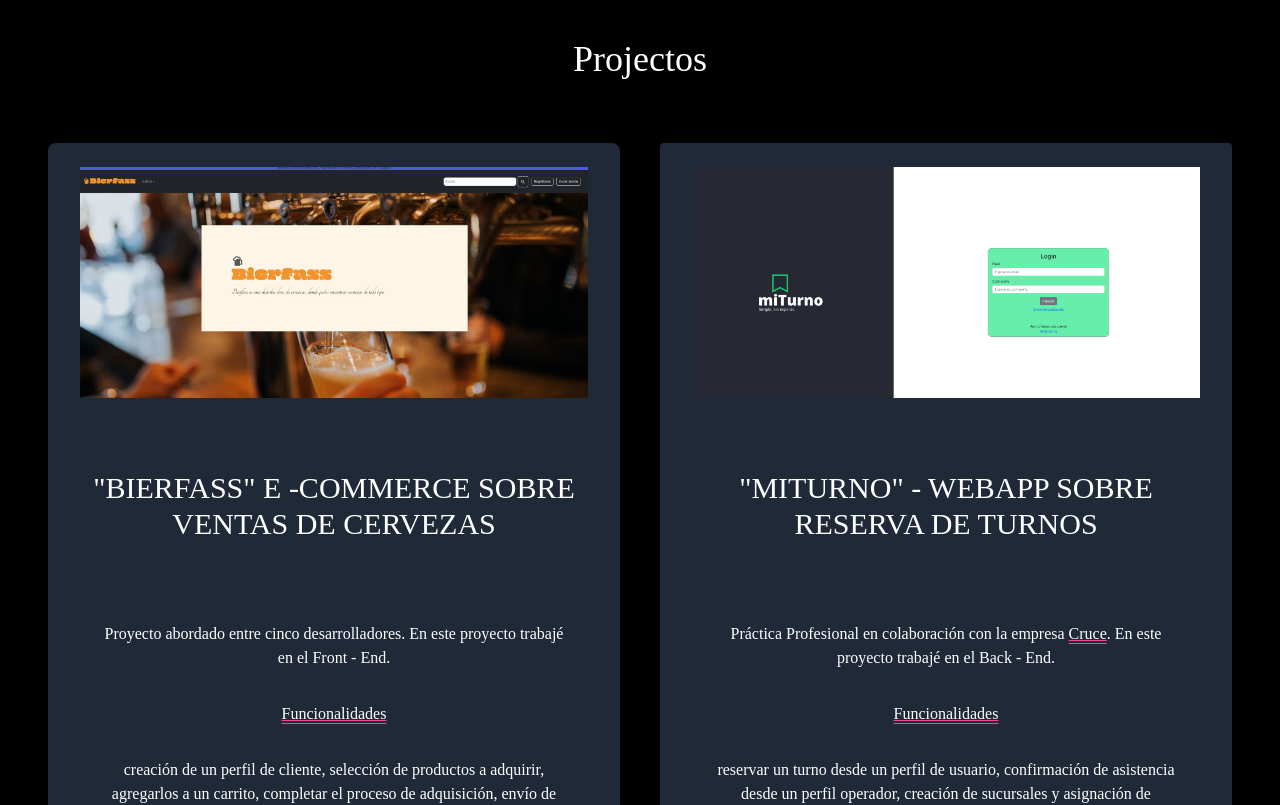
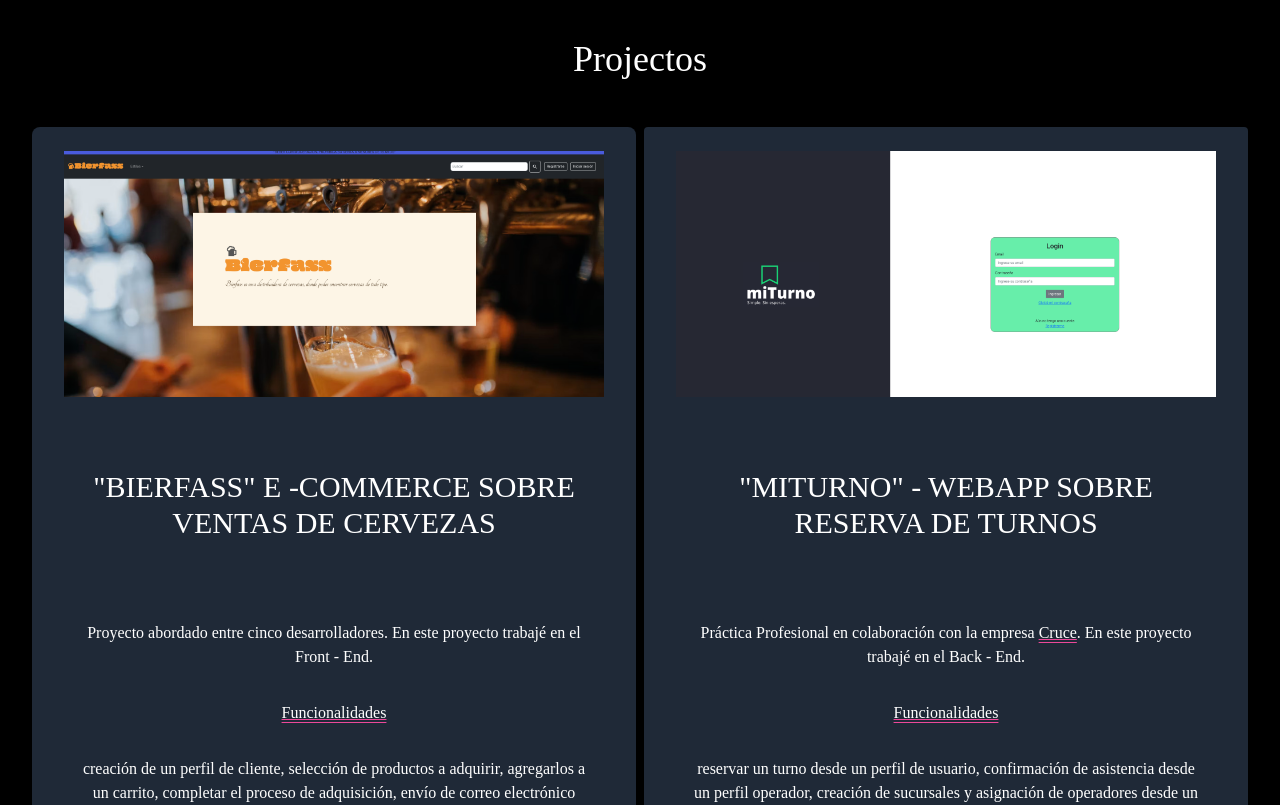
Before and after one commit to evita-fernan/my-portfolio, a React (Create React App) app: page / in a window 1280 px wide. Shown: the part 1680-2485 px from the top of the page. Built offline with nearby package versions, Linux system fonts and the light colour scheme.

Commit message:
box size changed

```diff
--- a/src/components/AboutMe.js
+++ b/src/components/AboutMe.js
@@ -13,7 +13,7 @@ const AboutMe = () => {
       </div>
       <h1 className="py-12 cursor-default">¿Quién soy?</h1>
       <div className="max-w-screen-2xl h-full flex flex-col items-center justify-center mx-auto">
-        <div className=" bg-gray-800 rounded-lg p-4 border-gray-700 justify-center text-gray-300 py-4 sm:p-8 text-lg sm:text-xl text-center hover:shadow-[0px_22px_70px_4px_rgb(236,72,153)]">
+        <div className=" bg-gray-800 rounded-lg p-4 border-gray-700 justify-center text-gray-300 py-4 sm:p-8 text-center text-lg sm:text-2xl hover:shadow-[0px_22px_70px_4px_rgb(236,72,153)]">
           <div className="space-y-2 cursor-default">
             <p>
               ¡Hola! ¿cómo estás? mi nombre es Evangelina y me gusta que me
--- a/src/components/Projects.js
+++ b/src/components/Projects.js
@@ -16,8 +16,8 @@ const Projects = () => {
       </div>
       <div className="max-w-screen-2xl h-full flex flex-col items-center justify-center mx-auto w-full">
         <h1 className="py-12 cursor-default">Projectos</h1>
-        <div className="w-full grid grid-cols-1 sm:grid-cols-2 gap-2 px-4">
-          <div className="bg-gray-800 px-8 my-4 mx-4 hover:shadow-[0px_22px_70px_4px_rgb(236,72,153)] rounded-lg">
+        <div className="w-full h-full grid grid-cols-1 sm:grid-cols-2 gap-2 px-0 sm:px-4">
+          <div className="bg-gray-800 px-8 mx-auto hover:shadow-[0px_22px_70px_4px_rgb(236,72,153)] rounded-lg">
             <img
               className="rounded-t-lg object-bottom py-6"
               src={bierfass}
@@ -60,7 +60,7 @@ const Projects = () => {
               </div>
             </div>
           </div>
-          <div className="bg-gray-800 px-8 my-4 mx-4 hover:shadow-[0px_22px_70px_4px_rgb(236,72,153)] rounded">
+          <div className="bg-gray-800 px-8 mx-auto hover:shadow-[0px_22px_70px_4px_rgb(236,72,153)] rounded">
             <a href="https://github.com/evita-fernan/bierfass">
               <img
                 className="rounded-t-lg object-bottom py-6"
--- a/src/components/Technologies.js
+++ b/src/components/Technologies.js
@@ -50,7 +50,7 @@ const Technologies = () => {
           al día de hoy continuo aprendiendo para mejorar mi destreza en ellas
         </p>
       </div>
-      <div className="max-w-screen-lg h-full flex flex-col bg-gray-800 items-center justify-center mx-auto w-full hover:shadow-[0px_22px_70px_4px_rgb(236,72,153)]">
+      <div className="max-w-screen-lg h-full flex flex-col bg-gray-800 items-center justify-center mx-auto w-full hover:shadow-[0px_22px_70px_4px_rgb(236,72,153)] rounded-lg">
         <div className="w-full grid grid-cols-2 sm:grid-cols-3 gap-8 text-center py-8 px-8 sm:px-0 rounded-lg">
           {techs.map(({ id, name, img }) => (
             <div
```
